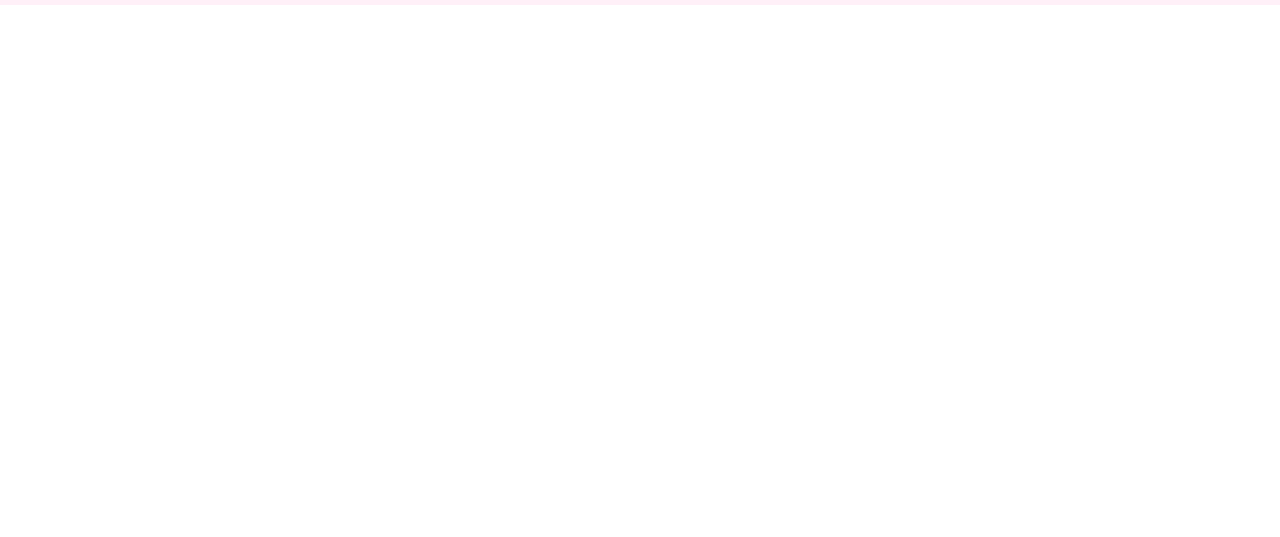
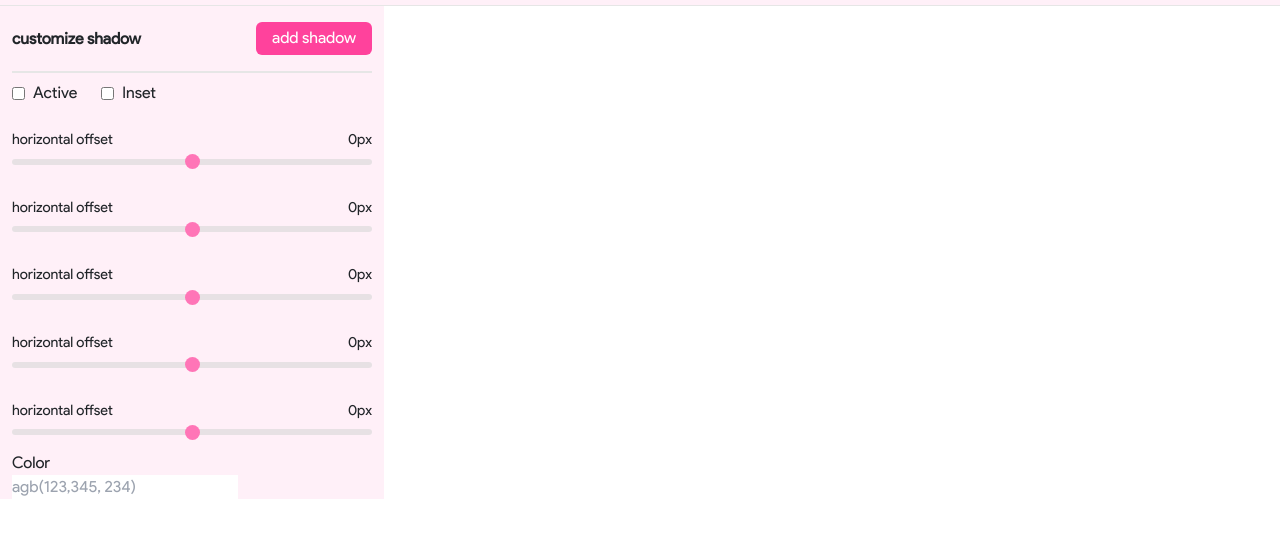
Before and after one commit to roshana01/Box_shadow_generator, a plain HTML site: page index.htm in a window 1280 px wide. Shown: the part 45-582 px from the top of the page. Drawn offline with nearby package versions, Linux system fonts and the light colour scheme.

Commit message:
add side menu

```diff
--- a/assets/style/app.css
+++ b/assets/style/app.css
@@ -2,13 +2,15 @@ body{
     font-family: "Product Sans Regular";
 }
 :root{
-    --main-color : #fff0f8;
+    --main-color : #fff6faef;
     --second-color : #ff429c;
-    --text--color:#fff
+    --text--color:#fff;
+    --border--color: #e6e6e6;
 }
 header {
     width: 100%;
     background-color: var(--main-color);
+    border-bottom: 1px solid var(--border--color);
 }
 
 .header-shadowCode button{
@@ -21,3 +23,46 @@ header {
     font-size: 1.5rem;
     margin-right: .9rem;
 }
+
+/* main */
+main{
+    width: 100%;
+}
+aside{
+    width: 30%;
+    background-color: var(--main-color);
+}
+.side-header{
+    border-bottom: 2px solid var(--border--color);
+}
+.side-header button{
+    background-color: var(--second-color);
+    padding: .3rem 1rem;
+    border-radius: 6px;
+    color:var(--text--color) ;
+
+
+}
+.shadow-inset{
+    display: flex;
+    align-items: center;
+
+
+}
+.shadow-items{
+    display: flex;
+    flex-direction: column;
+    padding: 1rem 0;
+
+}
+.shadow-items div{
+    display: flex;
+    justify-content: space-between;
+    margin-bottom: .5rem;
+}
+.shadow-items p , span{
+    font-size: .9rem;
+}
+.shadow-item[input-text]{
+    border: 1px solid var(--border--color);
+}
--- /dev/null
+++ b/assets/style/slider.css
@@ -0,0 +1,35 @@
+:root{
+    --main-color : #fff0f8;
+    --second-color : #ff429c;
+    --text--color:#fff;
+    --border--color: #e6e6e6;
+}
+.shadow-items input {
+    -webkit-appearance: none;
+    width: 100%;
+    height: 6px;
+    border-radius: 5px;
+    background: #dddcdc;
+    outline: none;
+    opacity: 0.7;
+    -webkit-transition: .2s;
+    transition: opacity .2s;
+  }
+
+  .shadow-items input::-webkit-slider-thumb {
+    -webkit-appearance: none;
+    appearance: none;
+    width: 15px;
+    height: 15px;
+    border-radius: 50%;
+    background: var(--second-color);
+    cursor: pointer;
+  }
+
+  .shadow-items input::-moz-range-thumb {
+    width: 25px;
+    height: 25px;
+    border-radius: 50%;
+    background: var(--second-color);
+    cursor: pointer;
+  }
--- a/index.htm
+++ b/index.htm
@@ -1,5 +1,6 @@
 <!DOCTYPE html>
 <html lang="en">
+
 <head>
     <meta charset="UTF-8" />
     <meta http-equiv="X-UA-Compatible" content="IE=edge" />
@@ -11,32 +12,25 @@
     <!-- ------------------------------font.css------------------------------>
     <link rel="stylesheet" href="assets/style/font.css" />
     <!-- ------------------------------fontAwesome.css------------------------------>
-        <link
-            rel="stylesheet"
-            href="https://cdnjs.cloudflare.com/ajax/libs/font-awesome/6.1.1/css/all.min.css"
+    <link rel="stylesheet" href="https://cdnjs.cloudflare.com/ajax/libs/font-awesome/6.1.1/css/all.min.css"
         integrity="sha512-KfkfwYDsLkIlwQp6LFnl8zNdLGxu9YAA1QvwINks4PhcElQSvqcyVLLD9aMhXd13uQjoXtEKNosOWaZqXgel0g=="
-            crossorigin="anonymous"
-            referrerpolicy="no-referrer"
-        />
+        crossorigin="anonymous" referrerpolicy="no-referrer" />
     <!-- ------------------------------BootStrap.css------------------------------>
-        <link
-            rel="stylesheet"
-            href="assets/bootstrap/dist/css/bootstrap.min.css"
-        />
+    <link rel="stylesheet" href="assets/bootstrap/dist/css/bootstrap.min.css" />
 
     <!-- ------------------------------Tailwind.css--------------------------------->
-        <link
-            rel="stylesheet"
-            href="https://cdnjs.cloudflare.com/ajax/libs/tailwindcss/2.2.19/tailwind.min.css"
+    <link rel="stylesheet" href="https://cdnjs.cloudflare.com/ajax/libs/tailwindcss/2.2.19/tailwind.min.css"
         integrity="sha512-wnea99uKIC3TJF7v4eKk4Y+lMz2Mklv18+r4na2Gn1abDRPPOeef95xTzdwGD9e6zXJBteMIhZ1+68QC5byJZw=="
-            crossorigin="anonymous"
-            referrerpolicy="no-referrer"
-        />
+        crossorigin="anonymous" referrerpolicy="no-referrer" />
+
     <!-- ------------------------------app.css------------------------------>
     <link rel="stylesheet" href="assets/style/app.css" />
+    <!-- ------------------------------slider.css------------------------------>
+    <link rel="stylesheet" href="assets/style/slider.css" />
 </head>
 
 <body>
+    <!-- header web -->
     <header>
         <div class="container flex justify-between items-center p-1 py-2">
             <div class="title-header font-bold">
@@ -48,8 +42,69 @@
             </div>
         </div>
     </header>
+    <!--main -->
+    <main>
+        <aside>
+            <div class="container">
+                <div class="side-header flex justify-between items-center py-3">
+                    <h3 class="font-bold">customize shadow</h3>
+                    <button>add shadow</button>
+                </div>
+                <div class="side-body">
+                    <div class="shadow-inset py-2">
+                        <input class="mr-2" type="checkbox" name="Active" id="Active" />
+                        <label class="mr-6" for="Active">Active</label>
+                        <input class="mr-2" type="checkbox" name="Inset" id="Inset" />
+                        <label for="Inset">Inset</label>
+                    </div>
+                    <div class="shadow-items">
+                        <div>
+                            <p>horizontal offset</p>
+                            <span>0px</span>
+                        </div>
+                        <input type="range" name="" id="" min="-100" max="100" step="1" />
+                    </div>
+                    <div class="shadow-items">
+                        <div>
+                            <p>horizontal offset</p>
+                            <span>0px</span>
+                        </div>
+                        <input type="range" name="" id="" min="-100" max="100" step="1" />
+                    </div>
+                    <div class="shadow-items">
+                        <div>
+                            <p>horizontal offset</p>
+                            <span>0px</span>
+                        </div>
+                        <input type="range" name="" id="" min="-100" max="100" step="1" />
+                    </div>
+                    <div class="shadow-items">
+                        <div>
+                            <p>horizontal offset</p>
+                            <span>0px</span>
+                        </div>
+                        <input type="range" name="" id="" min="-100" max="100" step="1" />
+                    </div>
+                    <div class="shadow-items">
+                        <div>
+                            <p>horizontal offset</p>
+                            <span>0px</span>
+                        </div>
+                        <input type="range" name="" id="" min="-100" max="100" step="1" />
+                    </div>
+                    <div class="shadow-item">
+                        <p>Color</p>
+                        <input type="text" placeholder="agb(123,345, 234)"/>
+                    </div>
+                </div>
+            </div>
+        </aside>
+        <!-- <section></section>
+            <aside></aside> -->
+    </main>
 
     <!-- ------------------script.js------------------------>
     <script src="./assets/script/script.js"></script>
 </body>
+
 </html>
```
Lines whose indentation alone changed are shown as unchanged.
